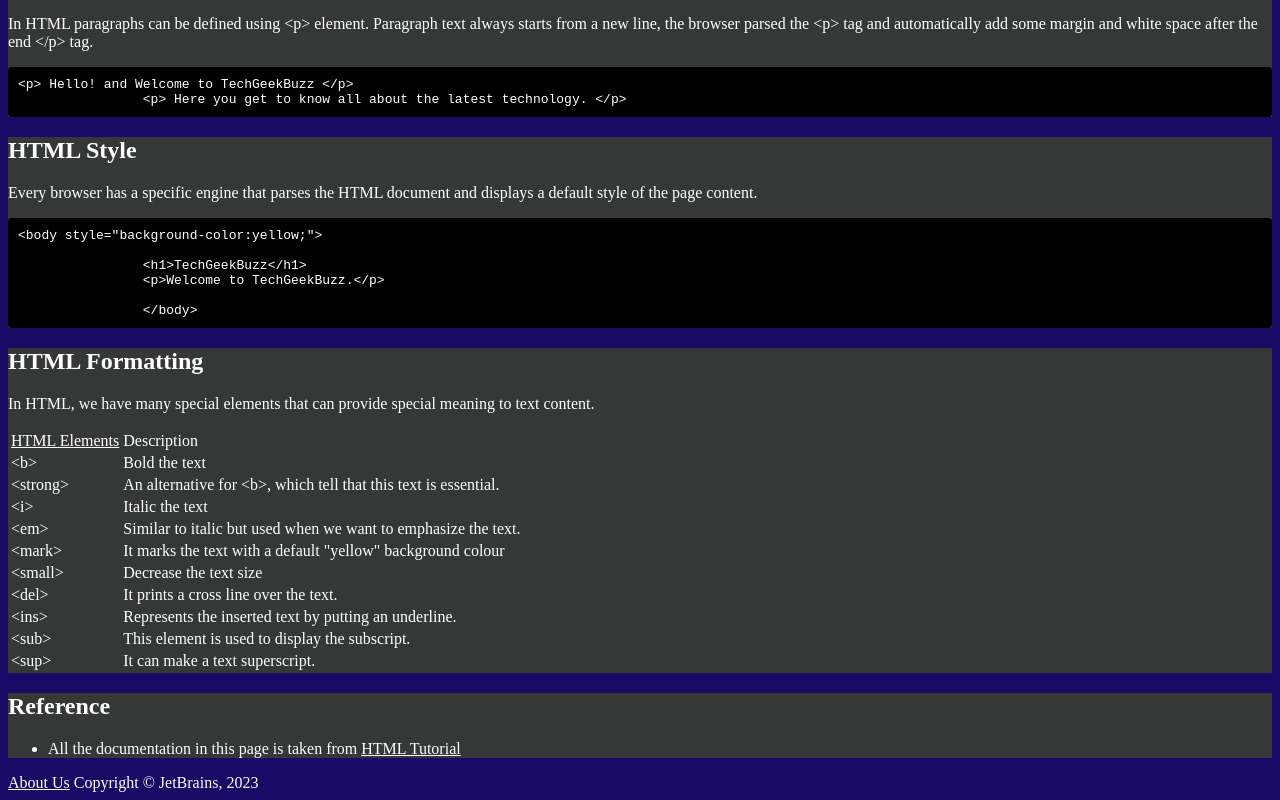
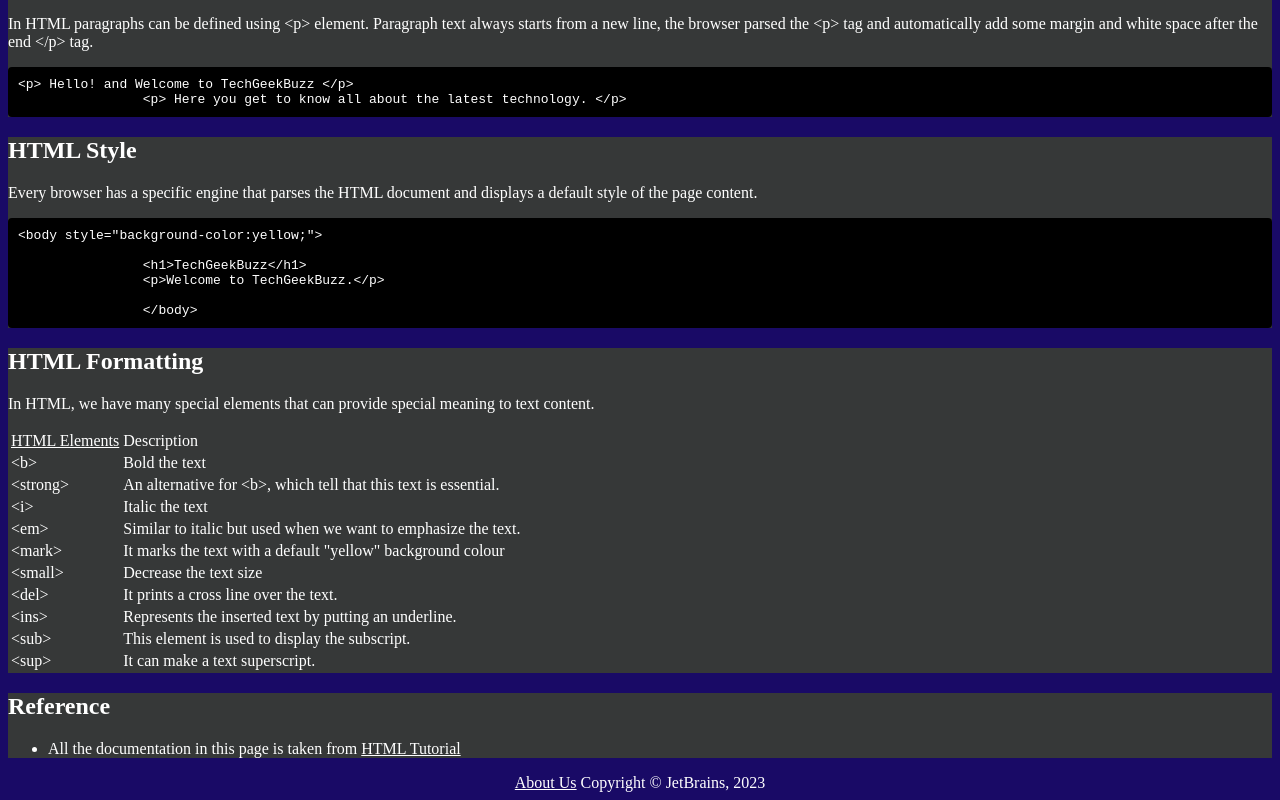
Before and after one commit to gurkiratz/web-prog-proj1, a plain HTML site: page html-doc.html in a window 1280 px wide. Shown: the part 1519-2319 px from the top of the page. Drawn offline with Linux system fonts and the light colour scheme.

Commit message:
Finally Centered the link under the html file

```diff
--- a/html-doc.html
+++ b/html-doc.html
@@ -135,6 +135,9 @@ button {
   color: black;
 }
 
+footer{
+  text-align: center;
+}
 
     </style>
     <title>html-doc</title>
```
Also changed, not shown: about.html (+1 -2 lines), css-doc.html (+1 -1 lines).
